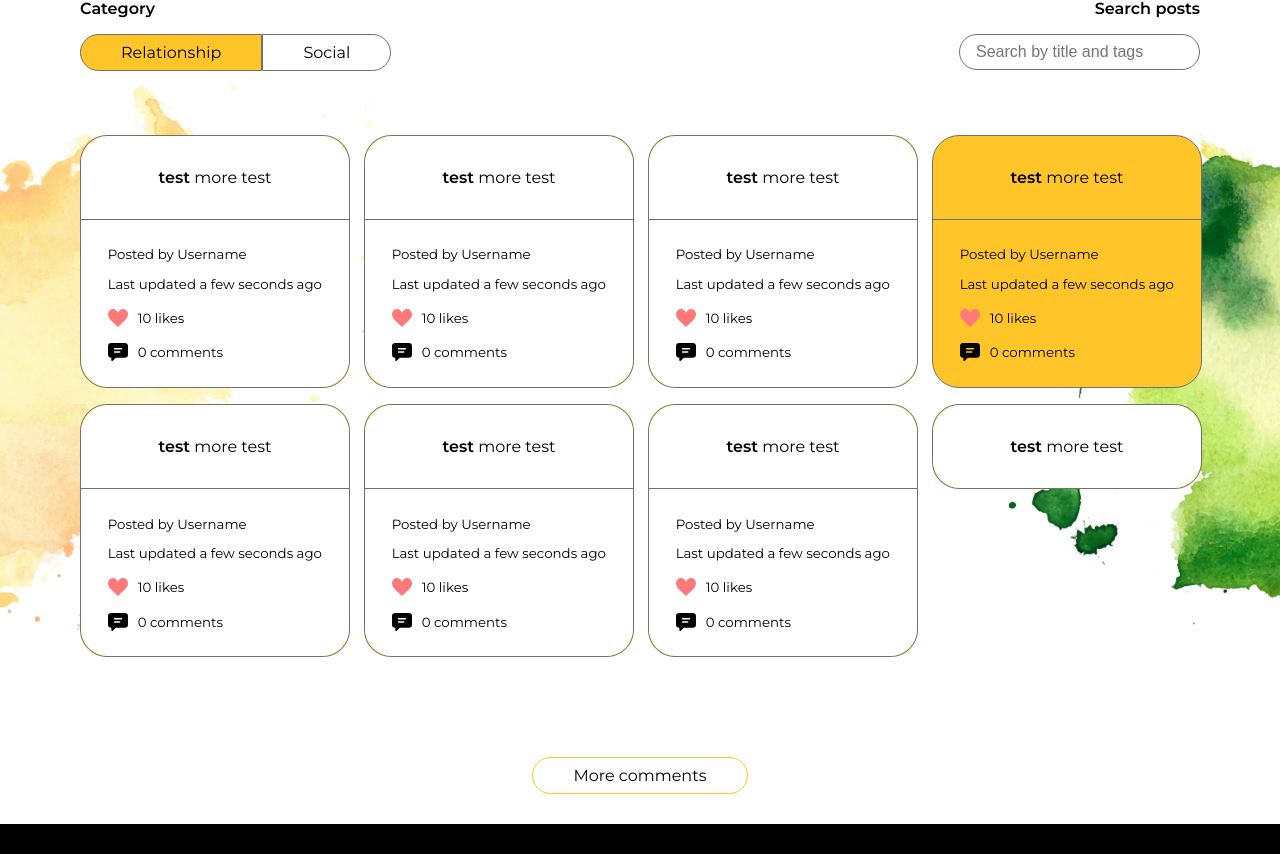
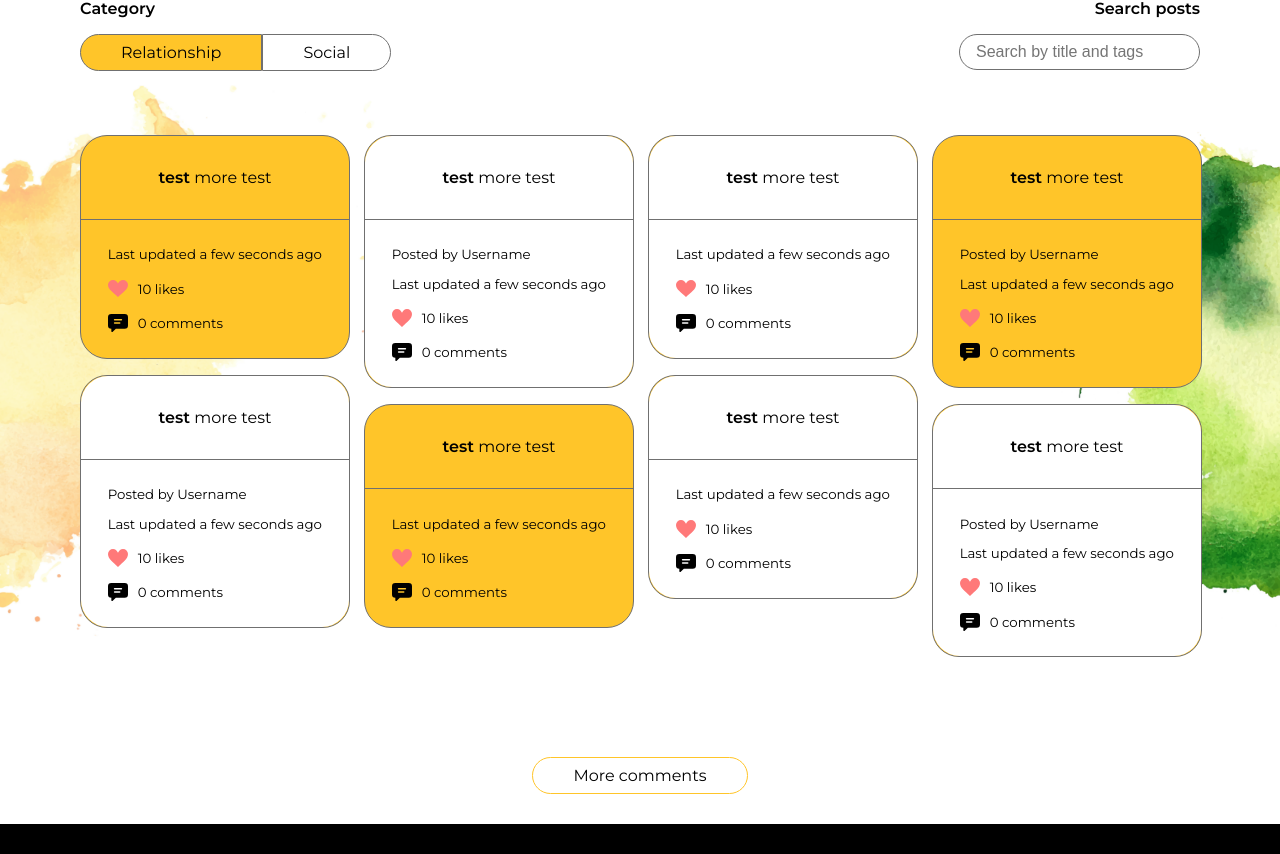
Before and after one commit to thatsarunb4u/code4sg, a Vue app in the folder salt-rice/salt-rice-fe/: page / in a window 1280 px wide. Shown: the part 717-1571 px from the top of the page. Built offline with nearby package versions, Linux system fonts and the light colour scheme.

Commit message:
Fixed bugs
- Filtering categories
- Creating new posts

```diff
--- a/salt-rice/salt-rice-fe/package.json
+++ b/salt-rice/salt-rice-fe/package.json
@@ -12,6 +12,7 @@
     "core-js": "^3.6.5",
     "moment": "^2.29.1",
     "vue": "^2.6.11",
+    "vue-axios": "^3.1.3",
     "vue-router": "^3.4.8",
     "vuex": "^3.5.1"
   },
--- a/salt-rice/salt-rice-fe/src/components/Card.vue
+++ b/salt-rice/salt-rice-fe/src/components/Card.vue
@@ -1,4 +1,5 @@
 <template>
+  <router-link tag="a" :to="{ name: 'Post', params: { id: postID }}">
     <div :style="{ [categoryID === 0 ? '' : 'backgroundColor']: '#fff', borderRadius: '27px' }">
       <p class="card-message">
         <strong>{{ title }}</strong>
@@ -17,6 +18,7 @@
         </p>
       </div>
     </div>
+  </router-link>
 </template>
 
 <script>
@@ -25,6 +27,7 @@ import moment from "moment";
 export default {
   name: "Card",
   props: {
+    postID: Number,
     title: String,
     body: String,
     categoryID: Number,
@@ -51,6 +54,11 @@ export default {
 </script>
 
 <style scoped>
+a {
+  text-decoration: none;
+  color: inherit;
+}
+
 .card-message {
   padding: 2em;
   margin: 0;
--- a/salt-rice/salt-rice-fe/src/components/Cards.vue
+++ b/salt-rice/salt-rice-fe/src/components/Cards.vue
@@ -3,6 +3,7 @@
     <ul>
       <li v-for="card in cards" :key="card.postID">
         <card
+          :postID="card.postID"
           :title="card.title"
           :body="card.body"
           :categoryID="card.categoryID"
--- a/salt-rice/salt-rice-fe/src/components/Comments.vue
+++ b/salt-rice/salt-rice-fe/src/components/Comments.vue
@@ -1,6 +1,6 @@
 <template>
   <div>
-    <div v-for="comment in comments" :key="comment.commentID"><comment :comment="comment" /></div>
+    <Comment v-for="comment in comments" :key="comment.commentID" :comment="comment" />
   </div>
 </template>
 
@@ -19,5 +19,13 @@ export default {
 </script>
 
 <style scoped>
-
+div {
+  width: 100%;
+  margin: 7% auto;
+  background-size: 30%;
+  background-position: 0 30%, 100% 62%;
+  background-repeat: no-repeat, no-repeat;
+  height: 100%;
+  background-image: url("/images/yellow.png"), url("/images/green.png");
+}
 </style>
--- a/salt-rice/salt-rice-fe/src/main.js
+++ b/salt-rice/salt-rice-fe/src/main.js
@@ -1,11 +1,12 @@
 import Vue from 'vue'
-import Axios from 'axios'
+import VueAxios from 'vue-axios'
+import axios from 'axios'
 import App from './App.vue'
 import store from './store'
 import router from "./router";
 import "./assets/css/main.css";
 
-Vue.prototype.$http = Axios.create({ baseURL: process.env.VUE_APP_BASE_API });
+Vue.use(VueAxios, axios.create({ baseURL: process.env.VUE_APP_BASE_API }));
 Vue.config.productionTip = false;
 
 new Vue({ store, render: h => h(App), router }).$mount('#app');
--- a/salt-rice/salt-rice-fe/src/views/Index.vue
+++ b/salt-rice/salt-rice-fe/src/views/Index.vue
@@ -17,8 +17,8 @@
         <div class="category-filter">
           <p class="category-label bold">Category</p>
           <div class="category-container">
-            <a class="relationship-category">Relationship</a>
-            <a class="social-category">Social</a>
+            <a class="relationship-category" @click="changeCategory(0)">Relationship</a>
+            <a class="social-category" @click="changeCategory(1)">Social</a>
           </div>
         </div>
       </div>
@@ -39,11 +39,16 @@ export default {
   data() {
     return {
       searchQuery: "",
+      category: null,
       page: 0,
       cards: []
     };
   },
   methods: {
+    changeCategory(newCategory) {
+      if (this.category === newCategory) return this.category = null;
+      return this.category = newCategory;
+    },
     loadMore() {
       // todo: pagination
       this.cards = [...this.cards, ...this.cards];
@@ -52,120 +57,36 @@ export default {
   computed: {
     resultQuery() {
       // todo: Send search request to server instead of filtering dummy data
-      if (!this.searchQuery) return this.cards;
+      if (!this.searchQuery && this.category === null) return this.cards;
 
-      return this.cards.filter(({ title, body, author }) =>
+      return this.cards.filter(({ title, body, author, categoryID }) =>
           (this.searchQuery.length && title.includes(this.searchQuery)) ||
           (this.searchQuery.length &&body.includes(this.searchQuery)) ||
-          (this.searchQuery.length &&(author && author.nickname.includes(this.searchQuery)))
+          (this.searchQuery.length &&(author && author.nickname.includes(this.searchQuery))) ||
+          (categoryID === this.category)
       );
     }
   },
   beforeCreate() {
     // simulate getting posts from api
-    setTimeout(() => this.cards.push({
+    setTimeout(() => this.cards.push(
+        ...Array(8).fill().map((value, postID) => ({
+          postID,
           "title": "test",
           "body": "more test",
-      "categoryID": 1,
+          "categoryID": Math.floor(Math.random () * 2),
           "author": {
             "userID": 1,
-        "UUID": "meow",
+            "UUID": "3754394705",
             "nickname": "Username"
           },
           "upvote": 12,
           "downvote": 2,
-      "isAnonymous": false,
+          "isAnonymous": Math.random() > .4,
           "updatedAt": new Date(),
           "comments": []
-    }, {
-      "title": "test",
-      "body": "more test",
-      "categoryID": 1,
-      "author": {
-        "userID": 1,
-        "UUID": "meow",
-        "nickname": "Username"
-      },
-      "upvote": 12,
-      "downvote": 2,
-      "isAnonymous": false,
-      "updatedAt": new Date(),
-      "comments": []
-    },{
-      "title": "test",
-      "body": "more test",
-      "categoryID": 1,
-      "author": {
-        "userID": 1,
-        "UUID": "meow",
-        "nickname": "Username"
-      },
-      "upvote": 12,
-      "downvote": 2,
-      "isAnonymous": false,
-      "updatedAt": new Date(),
-      "comments": []
-    },{
-      "title": "test",
-      "body": "more test",
-      "categoryID": 1,
-      "author": {
-        "userID": 1,
-        "UUID": "meow",
-        "nickname": "Username"
-      },
-      "upvote": 12,
-      "downvote": 2,
-      "isAnonymous": false,
-      "updatedAt": new Date(),
-      "comments": []
-    },{
-      "title": "test",
-      "body": "more test",
-      "categoryID": 1,
-      "author": {
-        "userID": 1,
-        "UUID": "meow",
-        "nickname": "Username"
-      },
-      "upvote": 12,
-      "downvote": 2,
-      "isAnonymous": false,
-      "updatedAt": new Date(),
-      "comments": []
-    },{
-      "title": "test",
-      "body": "more test",
-      "categoryID": 1,
-      "author": {
-        "userID": 1,
-        "UUID": "meow",
-        "nickname": "Username"
-      },
-      "upvote": 12,
-      "downvote": 2,
-      "isAnonymous": false,
-      "updatedAt": new Date(),
-      "comments": []
-    },{
-      "title": "test",
-      "body": "more test",
-      "categoryID": 0,
-      "author": {
-        "userID": 1,
-        "UUID": "meow",
-        "nickname": "Username"
-      },
-      "upvote": 12,
-      "downvote": 2,
-      "isAnonymous": false,
-      "updatedAt": new Date(),
-      "comments": []
-    }, {
-      "title": "test",
-      "body": "more test",
-      "categoryID": 1
-    }), 200);
+      }))
+    ));
   }
 }
 </script>
@@ -257,6 +178,7 @@ section .cta {
   display: -webkit-inline-box;
   display: -ms-inline-flexbox;
   display: inline-flex;
+  cursor: pointer;
 }
 
 .relationship-category, .social-category {
--- a/salt-rice/salt-rice-fe/src/views/Post.vue
+++ b/salt-rice/salt-rice-fe/src/views/Post.vue
@@ -5,10 +5,10 @@
       <p>{{ post.body }}</p>
       <div class="post-actions">
         <span class="underline" @click="upVote">
-          <img src="/images/like.svg" alt="Likes" /> {{ post.upVote }}
+          <img src="/images/like.svg" alt="Likes" /> {{ postUpVotes }}
         </span>
         <span class="underline" @click="downVote">
-          <img src="/images/dislike.svg" alt="Dislikes" /> {{ post.downVote }}
+          <img src="/images/dislike.svg" alt="Dislikes" /> {{ postDownVotes }}
         </span>
         <span @click="copyLink">
           <img src="/images/share.svg" alt="Dislikes" /> SHARE
@@ -52,6 +52,8 @@ export default {
   components: { Comments },
   data() {
     return {
+      isLoading: true,
+      error: false,
       comment: "",
       post: {
         postID: null,
@@ -78,17 +80,56 @@ export default {
     };
   },
   methods: {
-    upVote() {
-      // simulate posting  data to server
-      return 0;
+    async getPostData() {
+      const post = await this.$http.get(`/post/bypostid/${this.$route.params.id}`);
+      const author = await this.$http.get(`/user/byID/${post.data.authorID}`);
+
+      // put 500 page error when true
+      if (post.data.errno || author.data.errno) this.error = true;
+
+      this.post = post.data;
+      this.author = author.data;
+
+      return [post, author];
     },
-    downVote() {
-      // simulate posting  data to server
-      return 0;
+    async upVote() {
+      try {
+        this.post.upVote++;
+        await this.$http.get(`/post/${this.post.postID}/upvote`);
+        await this.getPostData();
+      } catch (err) {
+        console.error(err);
+      }
+    },
+    async downVote() {
+      try {
+        this.post.downVote++;
+        await this.$http.get(`/post/${this.post.postID}/downvote`);
+        await this.getPostData();
+      } catch (err) {
+        console.error(err);
+      }
     },
     reply() {
-      // simulate posting  data to server
-      return 0;
+      if (!this.comment) return;
+
+      // simulate posting data to server
+      this.comments.comments.push({
+        commentID: this.comments.comments.length - 1,
+        body: this.comment,
+        postID: this.post.postID,
+        author: this.author,
+        upVote: 0,
+        downVote: 0,
+        isActive: true,
+        isFlagged: false,
+        isAnonymous: false,
+        createdAt: new Date(),
+        updatedAt: new Date()
+      });
+
+      // clear posting comment data
+      this.cancel();
     },
     cancel() {
       this.comment = "";
@@ -124,57 +165,27 @@ export default {
   computed: {
     updatedAtCalendar() {
       return moment(this.post.updatedAt).fromNow();
+    },
+    postUpVotes() {
+      return this.post.upVote;
+    },
+    postDownVotes() {
+      return this.post.downVote;
     }
   },
-  beforeCreate() {
+  async created() {
     /**
-     * todo: request post from server
-     *       request author from server
-     *
+     * todo: get comments from server
      */
+    try {
+      await this.getPostData();
+      this.isLoading = false;
 
-    // simulate getting data from server
-    setTimeout(() => {
-      this.post = {
-        postID: 1,
-        title: "Zwei finke Boxer jagen die quirlige Eva und ihren Mops durch Sylt.",
-        body: "Zwei flinke Boxer jagen die quirlige Eva und ihren Mops durch Sylt. " +
-            "Franz jagt im komplett verwahrlosten Taxi quer durch Bayern. Zwölf Boxkämpfer " +
-            "jagen Viktor quer über den großen Sylter Deich. Vogel Quax zwickt Johnys Pferd " +
-            "Bim. Sylvia wagt quick den Jux bei Pforzheim. Polyfon zwitschernd aßen Mäxchens " +
-            "Vögel Rüben, Joghurt und Quark. \"Fix, Schwyz!\" quäkt Jürgen blöd vom Paß. Victor " +
-            "jagt zwölf Boxkämpfer quer über den großen Sylter Deich. Falsches Üben von " +
-            "Xylophonmusik quält jeden größeren Zwerg. Heizölrückstoßabdämpfung. " +
-            "Zwei flinke Boxer jagen die quirlige Eva und ihren Mops.",
-        categoryID: 1,
-        authorID: 1,
-        upVote: 200,
-        downVote: 20
+      // todo: if post ID is missing, put up 404 page error
+    } catch (err) {
+      console.error(err);
+      // todo: put up 500 page error
     }
-
-      this.author = { userID: 1, nickname: "Al-Khamai" }
-
-      this.comments.comments.push(
-          ...Array(25).fill().map((value, commentID) => ({
-            commentID,
-            body: "Zwei flinke Boxer jagen die quirlige Eva und ihren Mops durch Sylt." +
-                " Franz jagt im komplett verwahrlosten Taxi quer durch Bayern. " +
-                "Zwölf Boxkämpfer jagen Viktor quer über den großen Sylter Deich. " +
-                "Vogel Quax zwickt Johnys Pferd Bim. Sylvia wagt quick den Jux bei",
-            postID: this.post.postID,
-            author: this.author,
-            upVote: 0,
-            downVote: 0,
-            isActive: true,
-            isFlagged: false,
-            isAnonymous: false,
-            createdAt: new Date(),
-            updatedAt: new Date()
-          })
-        )
-      )
-    }, 200)
-    return 0;
   }
 }
 </script>
```
Also changed, not shown: salt-rice/salt-rice-fe/src/views/CreatePost.vue (+24 -9 lines), 1 other file (tests, documents, lock files or other folders). Lines whose indentation alone changed are shown as unchanged.
